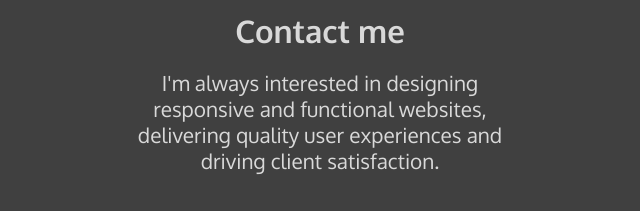
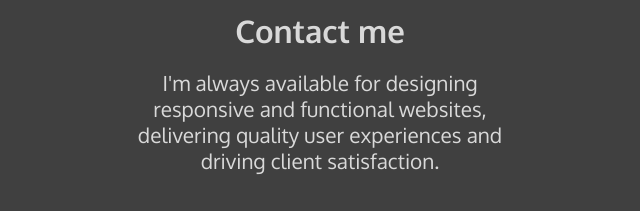
Before and after one commit to Zuwaynib/portfolio-project, a plain HTML site: page index.html in a window 1280 px wide. Shown: the part 1654-1865 px from the top of the page, 320-960 px from the left. Drawn offline with Linux system fonts and the light colour scheme; a web font is replaced by a local one.

Commit message:
edited Contact Me

```diff
--- a/index.html
+++ b/index.html
@@ -119,7 +119,7 @@
       <section id="contact">
         <h2>Contact me</h2>
         <p>
-          I'm always interested in designing responsive and functional websites,
+          I'm always available for designing responsive and functional websites,
           delivering quality user experiences and driving client satisfaction.
         </p>
         <p><a href="mailto:zainabadeoje@gmail.com">Email Me</a></p>
```
